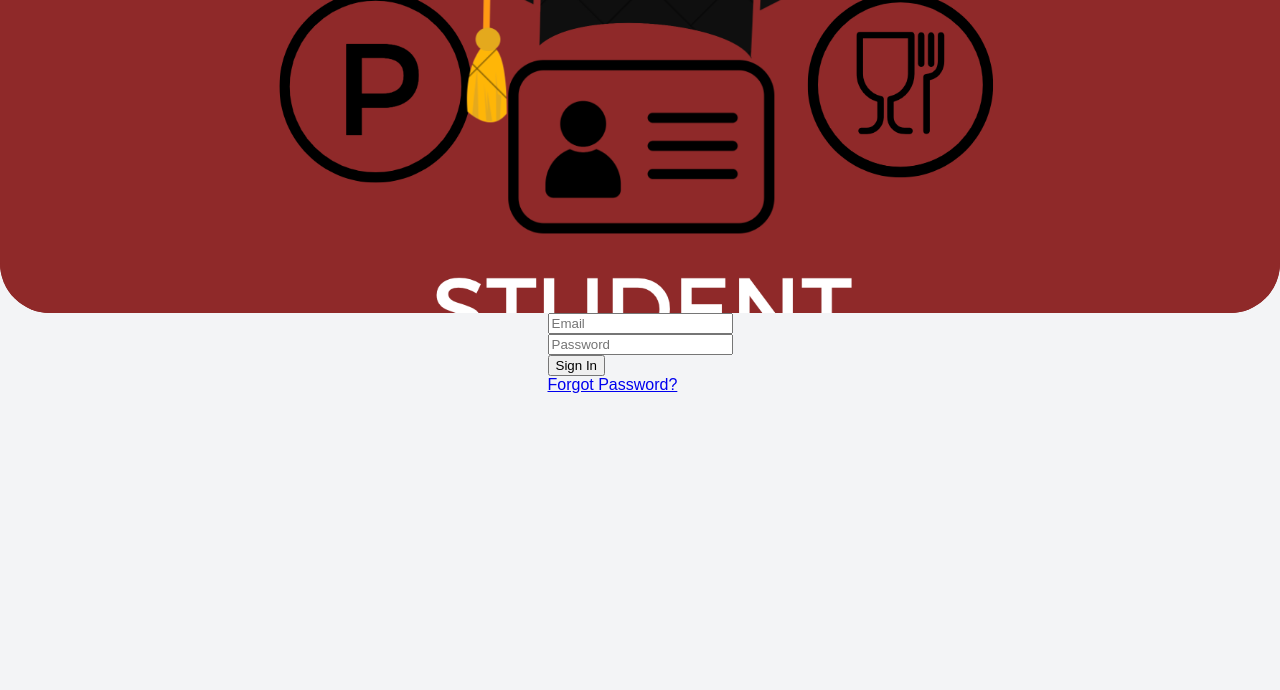
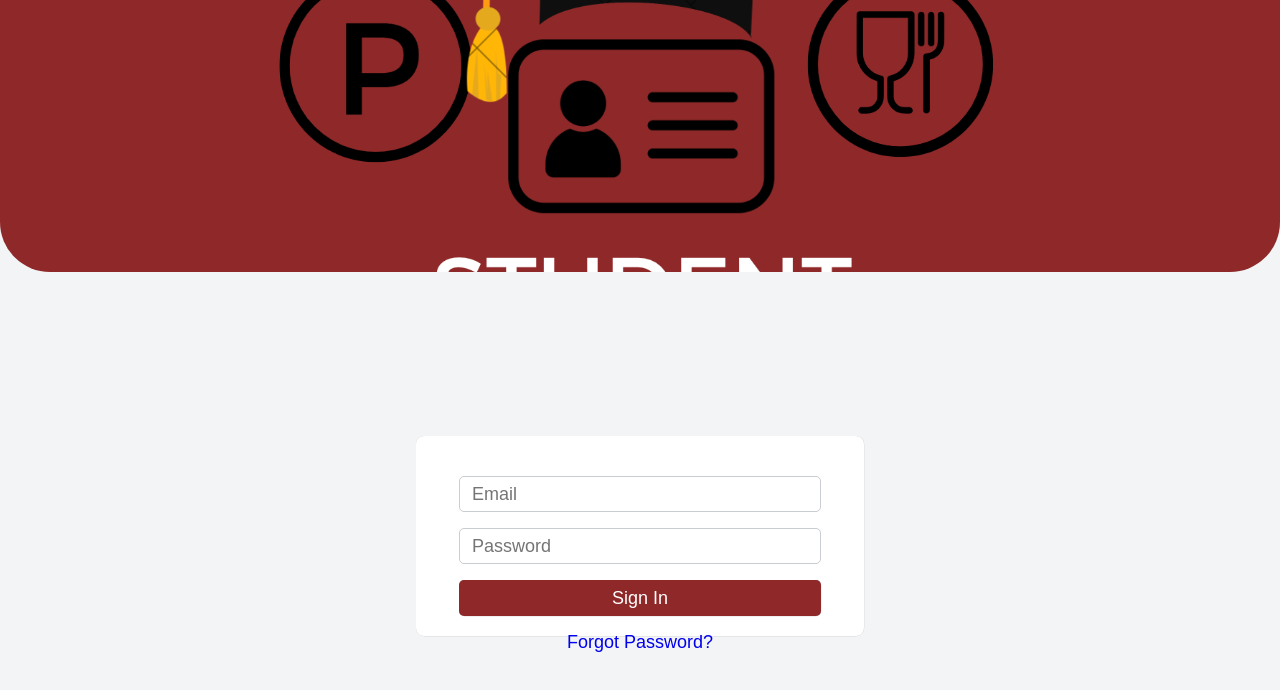
Before and after one commit to CSIS-672-Student-Service-Center-Team/student-service-center, a Next.js app in the folder app/ssc/: page / in a window 1280 px wide. Shown: the top 690 px of the page. Built offline with nearby package versions, Linux system fonts and the light colour scheme.

Commit message:
Signin page

```diff
--- a/app/ssc/src/pages/index.tsx
+++ b/app/ssc/src/pages/index.tsx
@@ -30,7 +30,7 @@ export default function App() {
         <HomeScreen onLogout={handleLogout} />
       ) : (
         <>
-          <div className="banner w-full h-[313px] bg-[#8B1A1A] rounded-b-[50px] relative overflow-hidden">
+          <div className="banner">
             <Image
               src="/SSC-Logo.png"
               alt="Student Service Center Logo"
@@ -39,10 +39,10 @@ export default function App() {
               className="opacity-100"
             />
           </div>
-          <div className="flex-grow flex items-center justify-center">
-            <Card className="w-full max-w-md">
-              <CardContent className="pt-6">
-                <form onSubmit={handleSubmit} className="space-y-4">
+          <div className="holder">
+            <Card className="center-card shadow">
+              <CardContent className="card-content">
+                <form onSubmit={handleSubmit} className="signin-form">
                   <div>
                     <Input
                       type="email"
--- a/app/ssc/src/styles/index.css
+++ b/app/ssc/src/styles/index.css
@@ -1,20 +1,14 @@
-/* #__next{
-    position:absolute;
-    width: 100%;
-    align-items: center;
-    margin:0%;
-    width: 100vw;
-} */
 
 body {
     margin: 0;
 }
+
 .wall {
     /* The wall to hang the page on */
     position:absolute;
     min-height: 100vh;
     min-width: 100vw;
-    background-color: rgb(243 244 246);
+    background-color: #f3f4f6;
     display: flex;
     flex-direction: column;
     align-items: center;
@@ -25,9 +19,74 @@ body {
 .banner {
     position: relative;
     overflow: hidden;
-    width: 100%;
-    height: 313px;
-    background-color: #8B1A1A;
+    width: 100vw;
+    height: 34vh;
+    background-color: #f3f4f6;
     border-bottom-right-radius: 50px;
     border-bottom-left-radius: 50px;
 }
+
+.holder {
+    display: flex;
+    align-items: center;
+    justify-content: center;
+    flex-grow: 1;
+}
+
+.center-card {
+    width: 100vw;
+    max-width: 28rem;
+    background-color: white;
+    height: 25vh;
+    justify-items: center;
+    border-radius: 0.5rem;
+}
+
+.card-content {
+    padding: 24px;
+    width: 362px;
+    height: 180px;
+    justify-items: center;
+}
+
+.signin-form {
+    margin-top: 1rem;
+    justify-items: center;
+    margin-bottom: 1rem;
+    flex-grow: 1;
+}
+
+.signin-form > * + * {
+    margin-top: 1rem;
+}
+
+.signin-form > * > input {
+    padding-top: 4px;
+    padding-bottom: 4px;
+    padding-left: 12px;
+    padding-right: 12px;
+    border: 1px, solid, #c9ccd1;
+    border-radius: 5px;
+    width: 336px;
+    height: 26px;
+    font-size: large;
+}
+
+.signin-form > button {
+    background-color:#8f2829 ;
+    color: white;
+    border: none;
+    width: 362px;
+    height: 36px;
+    border-radius: 5px;
+    font-size: large;
+}
+
+a {
+    text-decoration: none;
+    font-size: large;
+}
+
+.shadow {
+    box-shadow: 0.1px 0.1px 0.1px 0.1px rgba(172, 171, 171, 0.748);
+}
```
